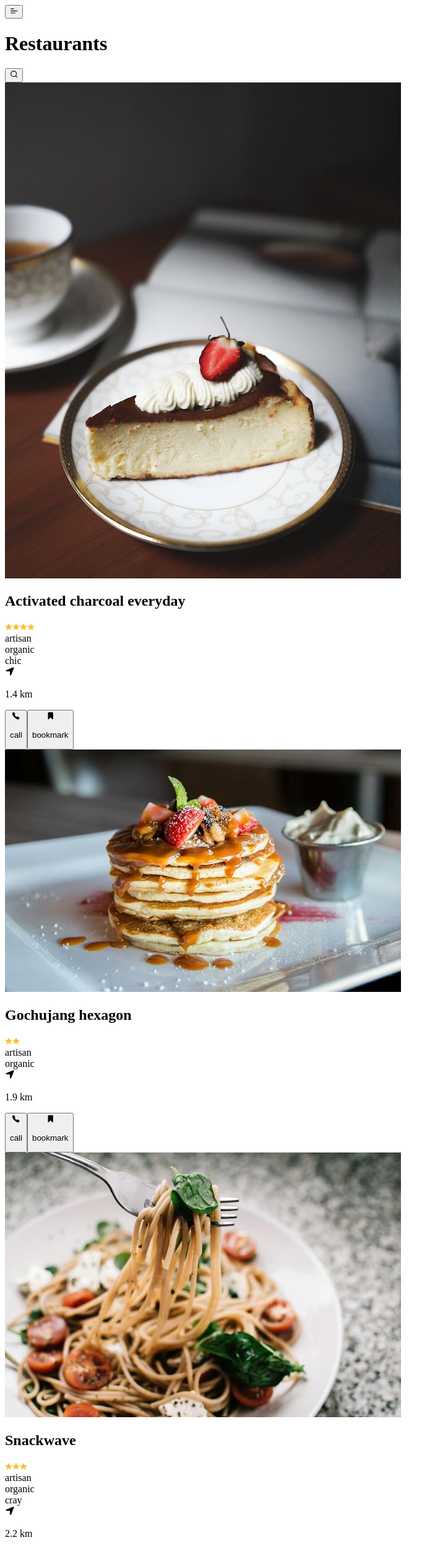
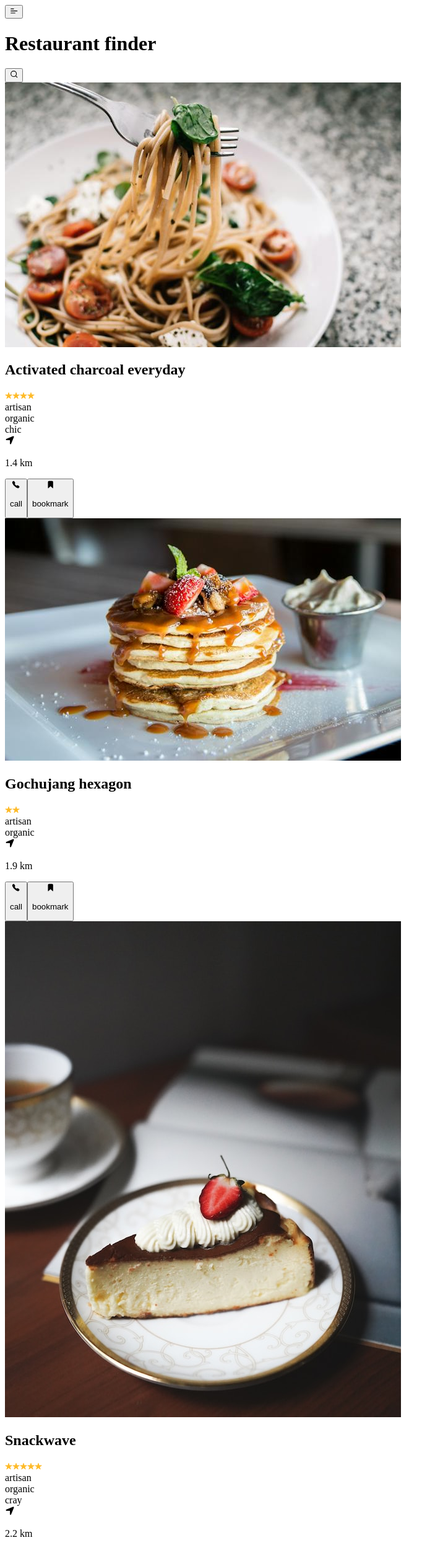
Before and after one commit to EdwinSch/react-restaurant-finder, a React (Vite) app: page / in a window 1280 px wide. Shown: the top 2497 px of the page at 62% size, without its empty margins (0-703 px from the left). Built offline with nearby package versions, Linux system fonts and the light colour scheme; the HTML template or start-up script is replaced by a standard one.

Commit message:
style: sticky header

```diff
--- a/data.jsx
+++ b/data.jsx
@@ -5,9 +5,10 @@ const restaurants = [
     id: uuidv4(),
     name: "Activated charcoal everyday",
     score: 4,
-    image: "./restaurant_imgs/cake.jpg",
+    image: "./restaurant_imgs/pasta.jpg",
     labels: ["artisan", "organic", "chic"],
     gps: 1.4,
+    tel: "555-555-555",
   },
   {
     id: uuidv4(),
@@ -16,14 +17,52 @@ const restaurants = [
     image: "./restaurant_imgs/pancakes.jpg",
     labels: ["artisan", "organic"],
     gps: 1.9,
+    tel: "555-555-555",
   },
   {
     id: uuidv4(),
     name: "Snackwave",
-    score: 3,
+    score: 5,
+    image: "./restaurant_imgs/cake.jpg",
+    labels: ["artisan", "organic", "cray"],
+    gps: 2.2,
+    tel: "555-555-555",
+  },
+  {
+    id: uuidv4(),
+    name: "Snackwave",
+    score: 5,
     image: "./restaurant_imgs/pasta.jpg",
     labels: ["artisan", "organic", "cray"],
     gps: 2.2,
+    tel: "555-555-555",
+  },
+  {
+    id: uuidv4(),
+    name: "Snackwave",
+    score: 5,
+    image: "./restaurant_imgs/pasta.jpg",
+    labels: ["artisan", "organic", "cray"],
+    gps: 2.2,
+    tel: "555-555-555",
+  },
+  {
+    id: uuidv4(),
+    name: "Snackwave",
+    score: 5,
+    image: "./restaurant_imgs/pasta.jpg",
+    labels: ["artisan", "organic", "cray"],
+    gps: 2.2,
+    tel: "555-555-555",
+  },
+  {
+    id: uuidv4(),
+    name: "Snackwave",
+    score: 5,
+    image: "./restaurant_imgs/pasta.jpg",
+    labels: ["artisan", "organic", "cray"],
+    gps: 2.2,
+    tel: "555-555-555",
   },
 ];
 
--- a/src/components/Header.jsx
+++ b/src/components/Header.jsx
@@ -8,7 +8,7 @@ const Header = () => {
         <CgMenuLeft />
       </button>
 
-      <h1>Restaurants</h1>
+      <h1>Restaurant finder</h1>
 
       <button className="btn header-btn" type="button">
         <LuSearch />
--- a/src/styles/styles.css
+++ b/src/styles/styles.css
@@ -66,6 +66,13 @@ header {
   display: flex;
   justify-content: space-between;
   align-items: center;
+  background-color: var(--primary);
+  position: fixed;
+  top: 0;
+  height: 90px;
+  max-width: 600px;
+  width: 100vw;
+  z-index: 2;
 
   .header-btn {
     color: var(--accent);
@@ -85,6 +92,9 @@ header {
 }
 
 /* --- LIST OVERVIEW COMPONENT --- */
+.list-overview-container {
+  margin-top: 90px;
+}
 
 /* --- LIST ITEM COMPONENT --- */
 
@@ -97,6 +107,7 @@ header {
   display: flex;
   justify-content: flex-end;
   gap: 10px;
+  box-shadow: inset 0 0 8px var(--primary);
 
   .action-btn {
     width: 70px;
@@ -127,6 +138,7 @@ header {
   position: absolute;
   top: 0;
   left: 0;
+  z-index: 1;
   width: 100%;
   height: 100%;
   padding: 0 20px;
@@ -145,6 +157,7 @@ header {
     object-fit: cover;
     object-position: center;
     border-radius: 20px;
+    box-shadow: 4px 6px 8px var(--primary);
   }
 
   .location-wrapper {
```
